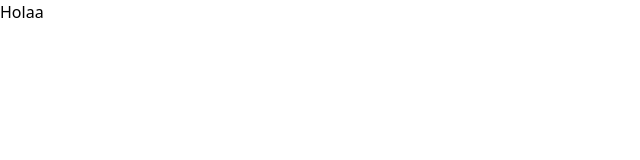
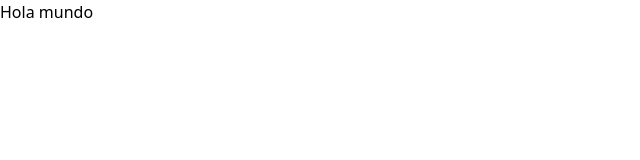
Before and after one commit to DeeRo-dev/facil-web, a React (Vite) app: page / in a window 1280 px wide. Shown: the top 160 px of the page, without its empty margins (0-640 px from the left). Built offline with nearby package versions, Linux system fonts and the light colour scheme.

Commit message:
Router pageError

```diff
--- a/src/App.tsx
+++ b/src/App.tsx
@@ -1,7 +1,7 @@
-import Root from './routes/root'
+
 function App() {
   return (
-    <Root/>
+    <h1>Gholis</h1>
   )
 }
 
--- a/src/main.tsx
+++ b/src/main.tsx
@@ -1,17 +1,27 @@
 import * as React from "react";
 import { createRoot } from "react-dom/client";
-import { BrowserRouter } from "react-router-dom";
+import {
+  createBrowserRouter,
+  RouterProvider,
+} from "react-router-dom";
 import "./index.css";
-import App from "./App";
+import Root from "./routes/root";
+import ErrorPage from "./pages/ErrorPage";
 
 const rootElement = document.getElementById("root");
 
 if (rootElement) {
+  const router = createBrowserRouter([
+    {
+      path: "/",
+      element: <Root/>,
+      errorElement: <ErrorPage />,
+    },
+  ]);
+
   createRoot(rootElement).render(
     <React.StrictMode>
-      <BrowserRouter>
-        <App />
-      </BrowserRouter>
+      <RouterProvider router={router} />
     </React.StrictMode>
   );
 } else {
--- /dev/null
+++ b/src/pages/ErrorPage.tsx
@@ -0,0 +1,20 @@
+import React from "react";
+import { useRouteError } from "react-router-dom";
+
+const ErrorPage: React.FC = () => {
+  const error: Error | undefined = useRouteError() as Error | undefined;
+
+  return (
+    <div id="error-page">
+      <h1>¡Oops!</h1>
+      <p>Lo sentimos, ha ocurrido un error inesperado.</p>
+      {error && (
+        <p>
+          <i>{error.message}</i>
+        </p>
+      )}
+    </div>
+  );
+};
+
+export default ErrorPage;
--- a/src/routes/root.tsx
+++ b/src/routes/root.tsx
@@ -1,11 +1,7 @@
-import { Routes, Route } from "react-router-dom";
 
 export default function Root() {
     return (
-     <Routes>
-        <Route path="/" element={<h1>Holaa</h1>}/>
-        <Route path="/p" element={<h1>Holaa ppppp</h1>}/>
-     </Routes>
+    <h1>Hola mundo</h1>
 
     );
   }
```
Also changed, not shown: src/pages/home.tsx (deleted).
